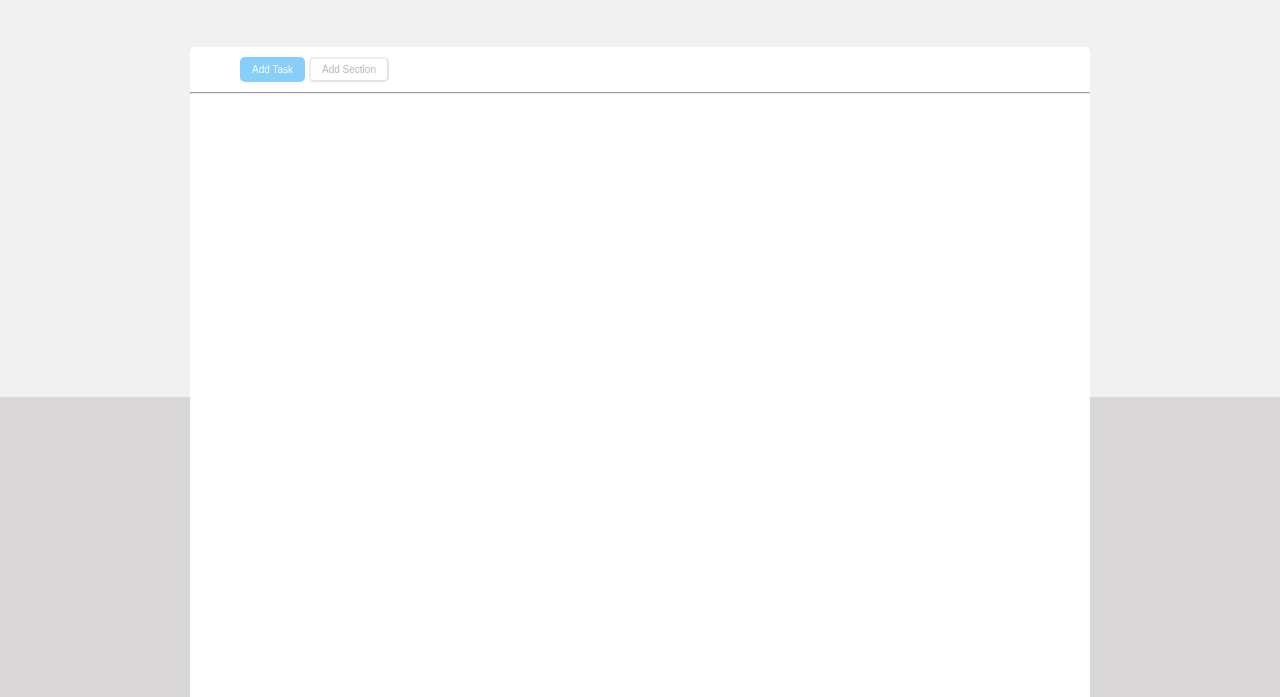
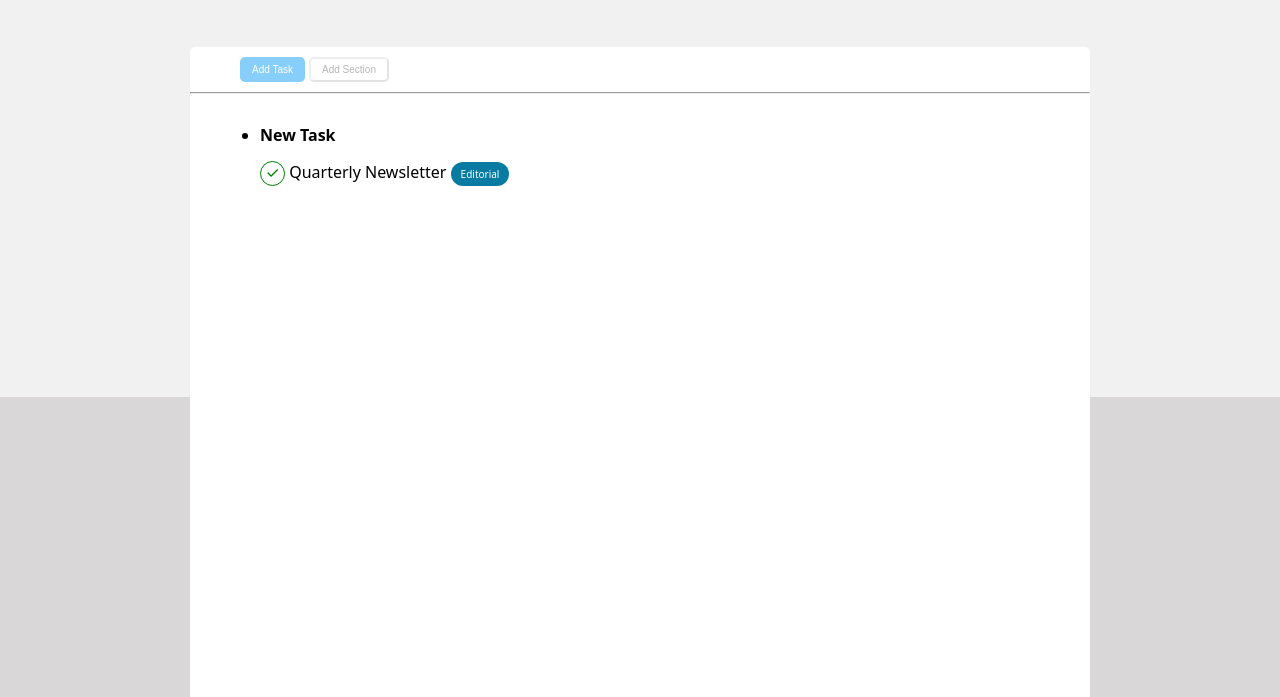
Before and after one commit to Antrussian/html-css-toboolist, a plain HTML site: page index.html in a window 1280 px wide. Shown: the part 103-800 px from the top of the page. Drawn offline with Linux system fonts and the light colour scheme.

Commit message:
Completato il primo elenco puntato

```diff
--- a/index.html
+++ b/index.html
@@ -18,6 +18,15 @@
 <button class="button-cta">Add Task</button>
 <button class="button-secondary">Add Section</button>
 <hr>
+
+
+            <ul class="lista">
+                <li>New Task</li>
+                    <ul class="elenco-lista"> <span class="done" >&#10003;</span> Quarterly Newsletter <span class="task-default">Editorial</span>
+
+                     </ul>
+
+            </ul>
         </section>
 
 
--- a/style.css
+++ b/style.css
@@ -86,7 +86,61 @@ margin-left: 50px;
 
 }
 
-hr{
+hr {
     color: rgba(217, 215, 215, 0.019);
 
 }
+.lista {
+    background-color: white;
+    margin-left: 70px;
+    font-family: system-ui, -apple-system, BlinkMacSystemFont, 'Segoe UI', Roboto, Oxygen, Ubuntu, Cantarell, 'Open Sans', 'Helvetica Neue', sans-serif;
+    margin-top: 30px;
+}
+
+.elenco-lista {
+    background-color: white;
+    margin-top: 15px;
+}
+
+
+li {
+    background-color: white;
+    font-weight: bold;
+
+
+}
+
+.done {
+    color: green;
+    background-color: white;
+    border: 1px solid green;
+    border-radius: 50%;
+
+    width: 25px;
+    height: 25px;
+    display: inline-block;
+    text-align: center;
+    line-height: 21px;
+
+
+}
+
+
+
+.da-fare ::before {
+
+}
+
+
+.task-default {
+    background-color: rgb(7, 123, 162);
+    height: 5px;
+    width: 5px;
+    padding: 5px 5px;
+    padding-left: 10px;
+    padding-right: 10px;
+    border-radius: 15px;
+    color: white;
+    font-size: 10px;
+
+}
```
